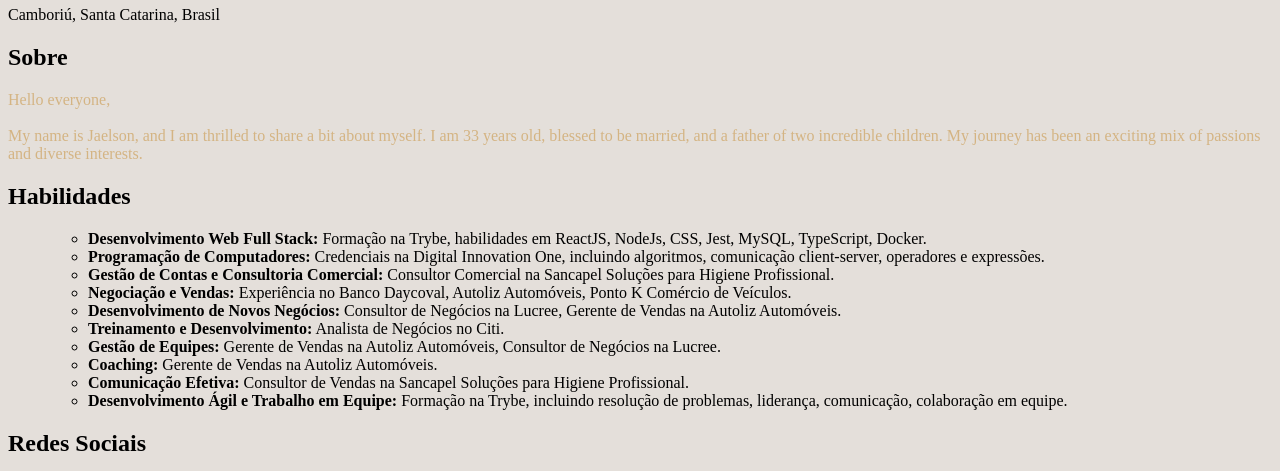
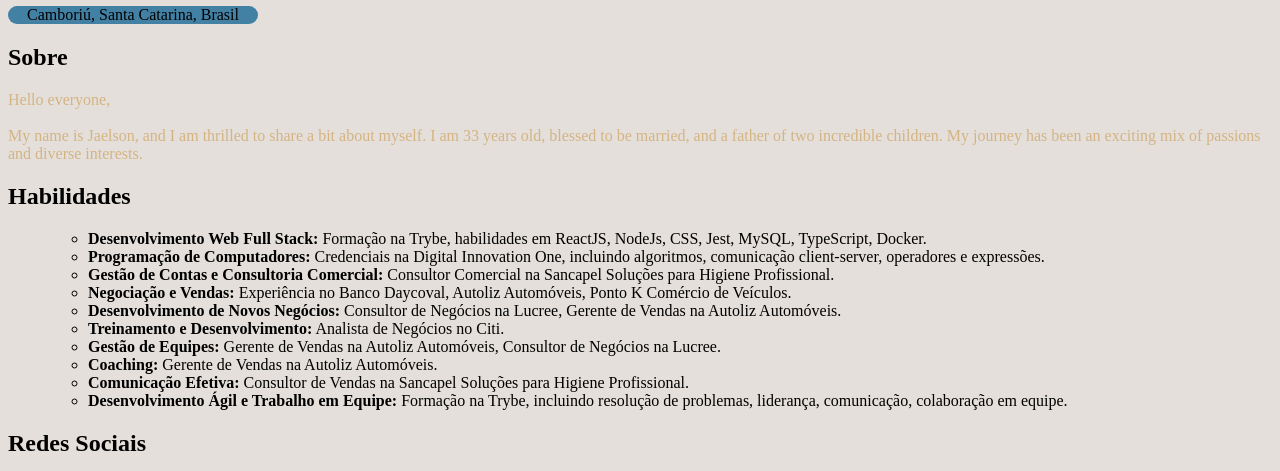
Before and after one commit to jaelsonfreitas/jaelsonfreitas.github.io, a plain HTML site: page index.html in a window 1280 px wide. Shown: the part 248-719 px from the top of the page. Drawn offline with Linux system fonts and the light colour scheme.

Commit message:
Estilo endereco.

```diff
--- a/index.html
+++ b/index.html
@@ -23,6 +23,12 @@
     #description{
         color: #D4B483;
     }
+    #cidade{
+        border-radius: 60px;
+        background-color:#4281A4 ;
+        width: 250px;
+        text-align: center;
+    }
 </style>
 <body>
     <header>
@@ -47,7 +53,7 @@
 
     <img src="https://media.licdn.com/dms/image/D4D03AQHT746L4CH4bg/profile-displayphoto-shrink_800_800/0/1693321562347?e=1706140800&v=beta&t=87i7hHtb_QewYJ_H1Co_Bh9Pw8e_q49ukrYrj5zkdXg" alt="foto-perfil" width="150px">
     <h1>Jaelson Jose de Freitas</h1>
-    <p>Camboriú, Santa Catarina, Brasil</p>
+    <p id="cidade">Camboriú, Santa Catarina, Brasil</p>
     <h2 id="sobre">Sobre</h2>
     <p id="description">
         Hello everyone,
```
